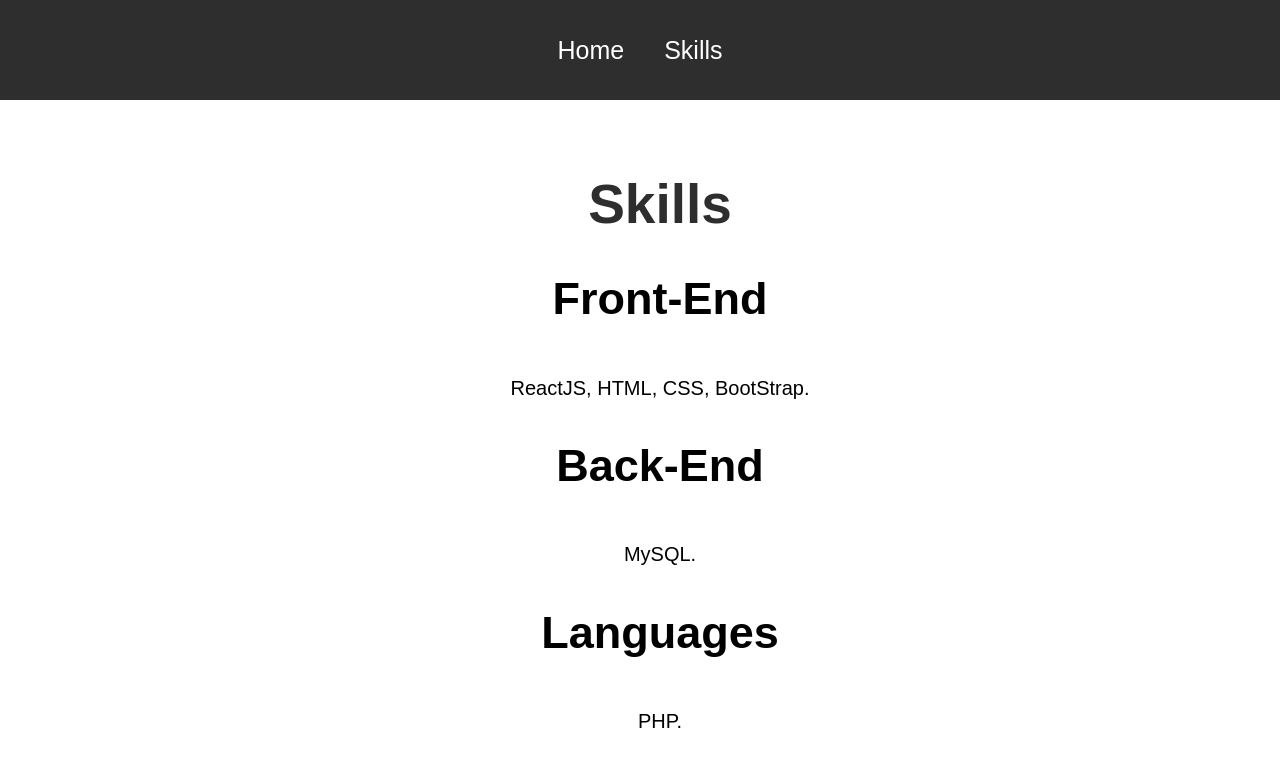
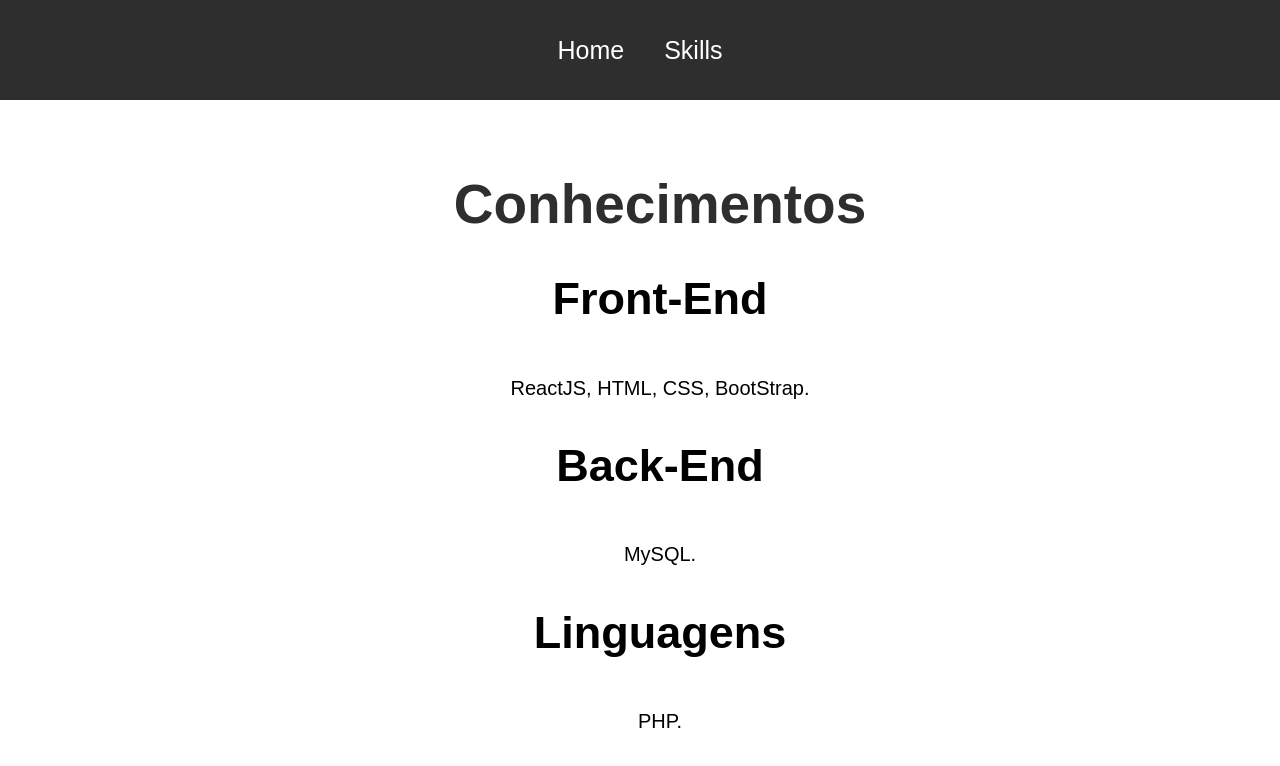
Before and after one commit to gianlucanm/portfolio, a React (Vite) app: page /experience in a window 1280 px wide. Shown: the top 766 px of the page. Built offline with nearby package versions, Linux system fonts and the light colour scheme.

Commit message:
Update Experience.jsx

```diff
--- a/src/pages/Experience.jsx
+++ b/src/pages/Experience.jsx
@@ -5,7 +5,7 @@ function Experience() {
   return (
     <div className="skills">
       <ol className="list">
-        <h1>Skills</h1>
+        <h1>Conhecimentos</h1>
         <li className="item">
           <h2> Front-End</h2>
           <span>ReactJS, HTML, CSS, BootStrap.</span>
@@ -15,7 +15,7 @@ function Experience() {
           <span>MySQL.</span>
         </li>
         <li className="item">
-          <h2>Languages</h2>
+          <h2>Linguagens</h2>
           <span>PHP.</span>
         </li>
       </ol>
```
